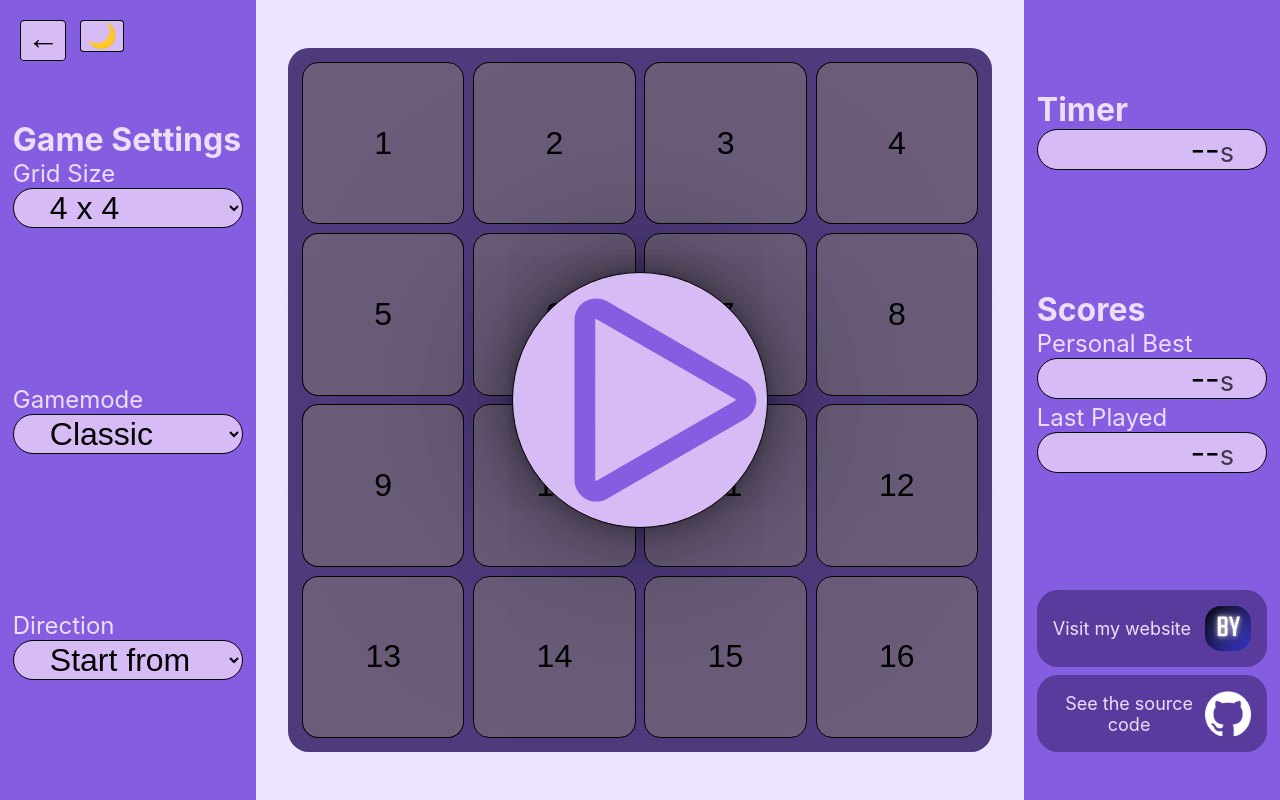
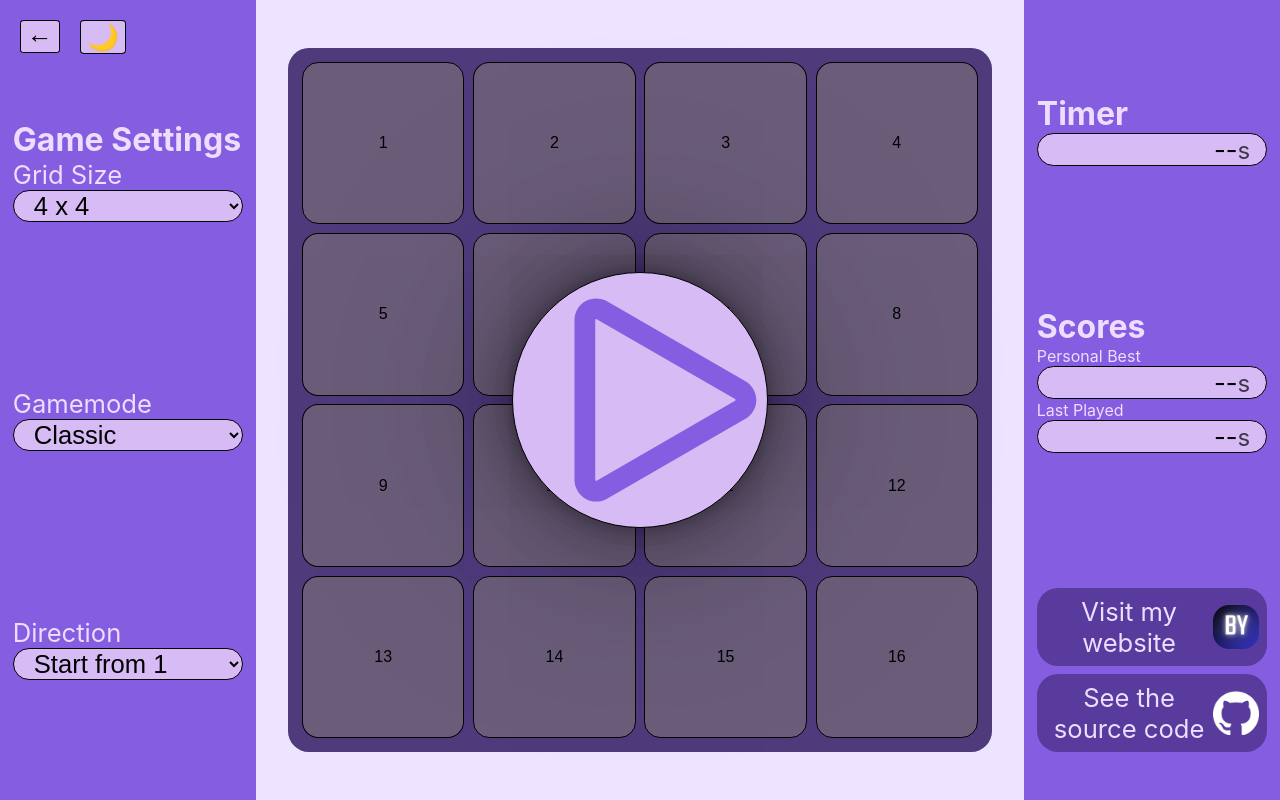
Before and after one commit to BerkYeni/schulteproject, a React (Create React App) app: page / in a window 1280 px wide. Built offline with nearby package versions, Linux system fonts and the light colour scheme.

Commit message:
checkpoint 2

```diff
--- a/src/App.css
+++ b/src/App.css
@@ -23,7 +23,7 @@
 
   --border: 1px solid var(--color-tile-border);
 
-  font-size: 32px;
+  font-size: 100%;
 }
 
 /* Dark theme */
@@ -51,7 +51,6 @@
   box-sizing: border-box;
   -webkit-tap-highlight-color: transparent;
   transition: background-color 0.3s ease, color 0.3s ease;
-
 }
 
 body {
@@ -60,7 +59,7 @@ body {
 }
 
 button {
-  font-size: medium;
+  font-size: x-large;
   background-color: var(--color-tile);
   border: var(--border);
   border-radius: var(--border-radius);
@@ -76,7 +75,6 @@ button:hover {
   height: 100vh;
   width: 100vw;
   text-align: center;
-  /* font-size: large; */
   background-color: var(--color-background);
   color: var(--color-text);
 }
@@ -90,9 +88,34 @@ button:hover {
 
 /* Typography */
 h1 {
-  font-size: x-large;
+  font-size: 2rem;
   margin: 0;
   text-align: start;
+}
+
+div {
+  font-size: 1rem;
+}
+
+select,
+label,
+.siteLinkInner,
+.controlPanel,
+.timeContainer,
+.pbText,
+.lpText,
+.toggleVisibility,
+.exposePanels,
+.themeToggle {
+  font-size: 1.6rem;
+}
+
+.secondsSign {
+  font-size: 1.5rem;
+}
+
+.twinkleLittleStar {
+  font-size: 1.2rem;
 }
 
 
@@ -136,7 +159,6 @@ h1 {
   justify-content: center;
   flex-direction: row;
   align-items: center;
-  font-size: x-large;
   height: 20%;
   width: 100%;
   left: 0;
@@ -178,7 +200,6 @@ h1 {
 
 select {
   width: 100%;
-  font-size: xx-large;
   padding: 0 1rem;
   background-color: var(--color-tile);
   border: var(--border);
@@ -213,7 +234,6 @@ option:hover {
 
 label {
   display: block;
-  font-size: small;
 }
 
 /* Statistics Panel */
@@ -235,7 +255,6 @@ label {
   display: flex;
   justify-content: end;
   align-items: end;
-  font-size: xx-large;
   text-align: end;
   background-color: var(--color-tile);
   border: var(--border);
@@ -300,10 +319,6 @@ label {
   height: 0;
 }
 
-.pbText,
-.lpText {
-  font-size: xx-large;
-}
 
 .lpLabel {
   margin-top: .1rem;
@@ -326,7 +341,6 @@ label {
   margin: 0 0 0 1vmin;
   width: fit-content;
   height: fit-content;
-  font-size: large;
   background-color: var(--color-link);
   border-radius: var(--border-radius);
 }
@@ -361,7 +375,6 @@ a:active {
 
 .twinkleLittleStar {
   align-self: center;
-  font-size: x-large;
 }
 
 
@@ -421,7 +434,6 @@ a:active {
 
 .toggleVisibility {
   rotate: -90deg;
-  font-size: x-large;
   float: right;
   margin: 10px;
 }
@@ -434,7 +446,6 @@ a:active {
   bottom: 80px;
   left: 20px;
   rotate: -90deg;
-  font-size: x-large;
 }
 
 .hidePanelsArrow {
@@ -450,7 +461,6 @@ a:active {
   bottom: 20px;
   left: 20px;
   rotate: -90deg;
-  font-size: x-large;
 }
 
 .themeToggle:hover {
@@ -533,26 +543,15 @@ a:active {
 @media screen {
   /* Mobile First Breakpoints */
   @media (min-width: 350px) {
-    .App { font-size: small; }
-    h1, button, .timeContainer, span, select, option { font-size: large; }
-    label { font-size: small; }
-    .secondsSign { font-size: .85rem; }
+    :root { font-size: 100%; }
   }
 
   @media (min-width: 768px) {
-    .App { font-size: large; }
-    h1, button, .timeContainer, span, select, option { font-size: x-large; }
-    label { font-size: large; }
-    .secondsSign { font-size: .85rem; }
-
+    :root { font-size: 100%; }
   }
 
   @media (min-width: 992px) {
-    .App { font-size: x-large; }
-    h1, button, .timeContainer, span, select, option { font-size: xx-large; }
-    label { font-size: x-large; }
-    .secondsSign { font-size: .85rem; }
-
+    :root { font-size: 100%; }
   }
 
   /* Landscape Orientation */
@@ -651,8 +650,6 @@ a:active {
 
     .matchesInfoInner {
       width: 100%;
-      /* flex-direction: column; */
-      /* display: flex; */
     }
     .scoresContainer {
       display: block;
@@ -675,22 +672,6 @@ a:active {
       height: auto;
     }
 
-    /* span {
-      font-size: large;
-    } */
-
-    .pbText {
-      font-size: xx-large;
-    }
-
-    .lpText {
-      font-size: xx-large;
-    }
-
-    .linkContent {
-      font-size: large;
-    }
-
     .personalInfo {
       padding: 0;
       display: block;
```
